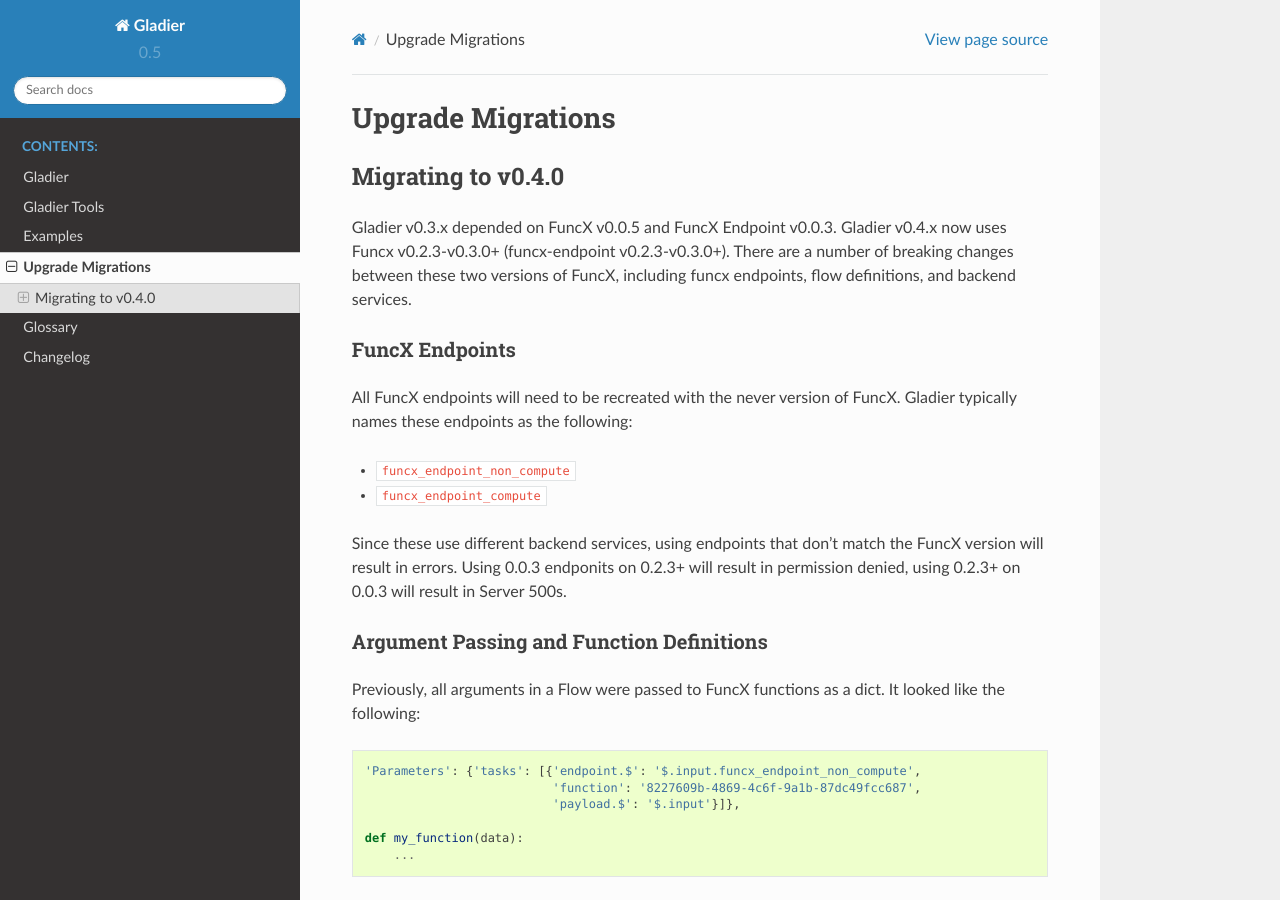
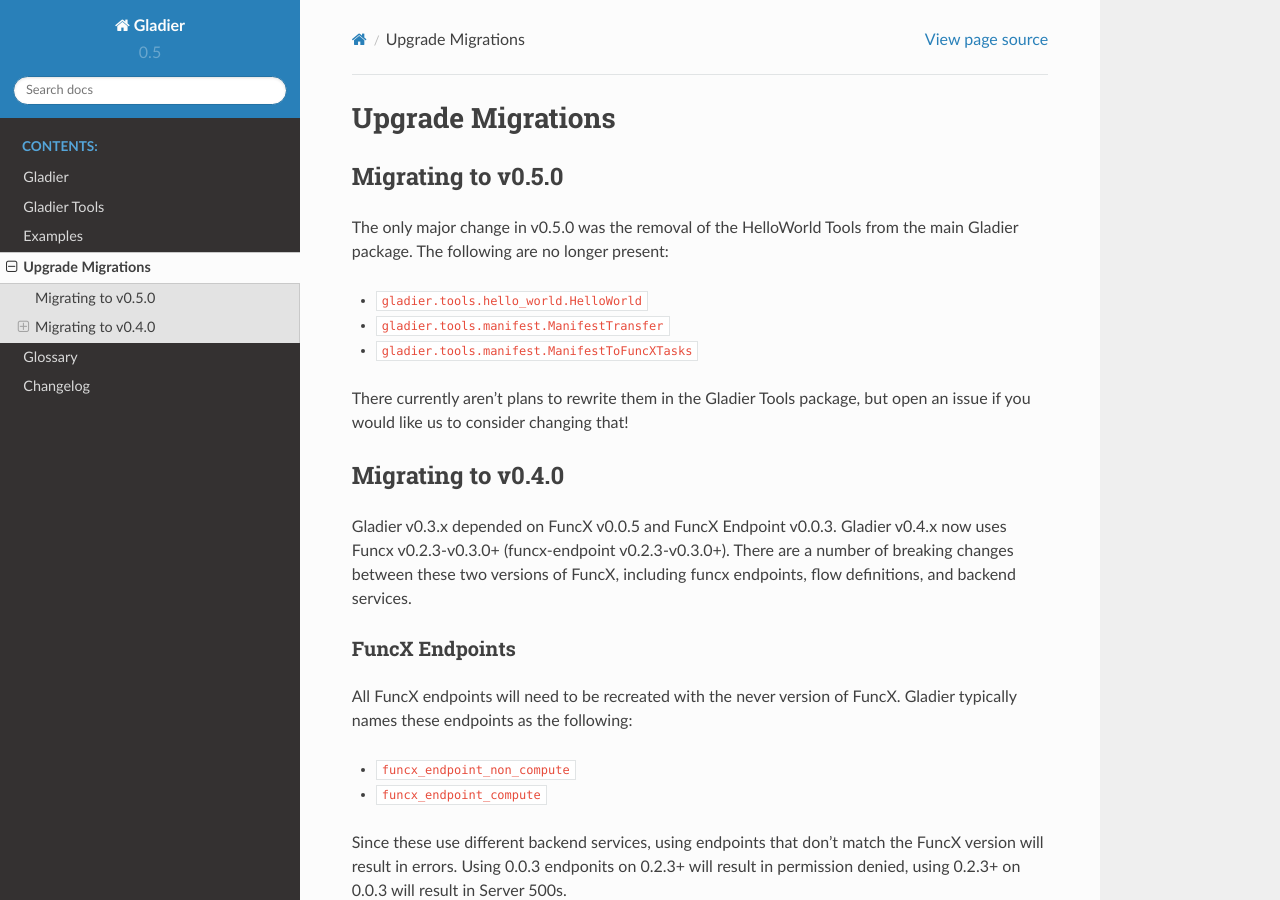
Before and after one commit to globus-gladier/gladier, a Sphinx documentation site: the page built from docs/migration.rst, in a window 1280 px wide and 900 px high. Built offline with Sphinx 7.4.7 and the Read the Docs theme 2.0.0, drawn with Linux system fonts in a browser that asks for light colours.

Commit message:
docs: Added note to migration doc for v0.5.0

```diff
--- a/docs/migration.rst
+++ b/docs/migration.rst
@@ -1,6 +1,18 @@
 Upgrade Migrations
 ==================
 
+Migrating to v0.5.0
+-------------------
+
+The only major change in v0.5.0 was the removal of the HelloWorld Tools from the
+main Gladier package. The following are no longer present:
+
+* ``gladier.tools.hello_world.HelloWorld``
+* ``gladier.tools.manifest.ManifestTransfer``
+* ``gladier.tools.manifest.ManifestToFuncXTasks``
+
+There currently aren't plans to rewrite them in the Gladier Tools package, but
+open an issue if you would like us to consider changing that!
 
 Migrating to v0.4.0
 -------------------
```
